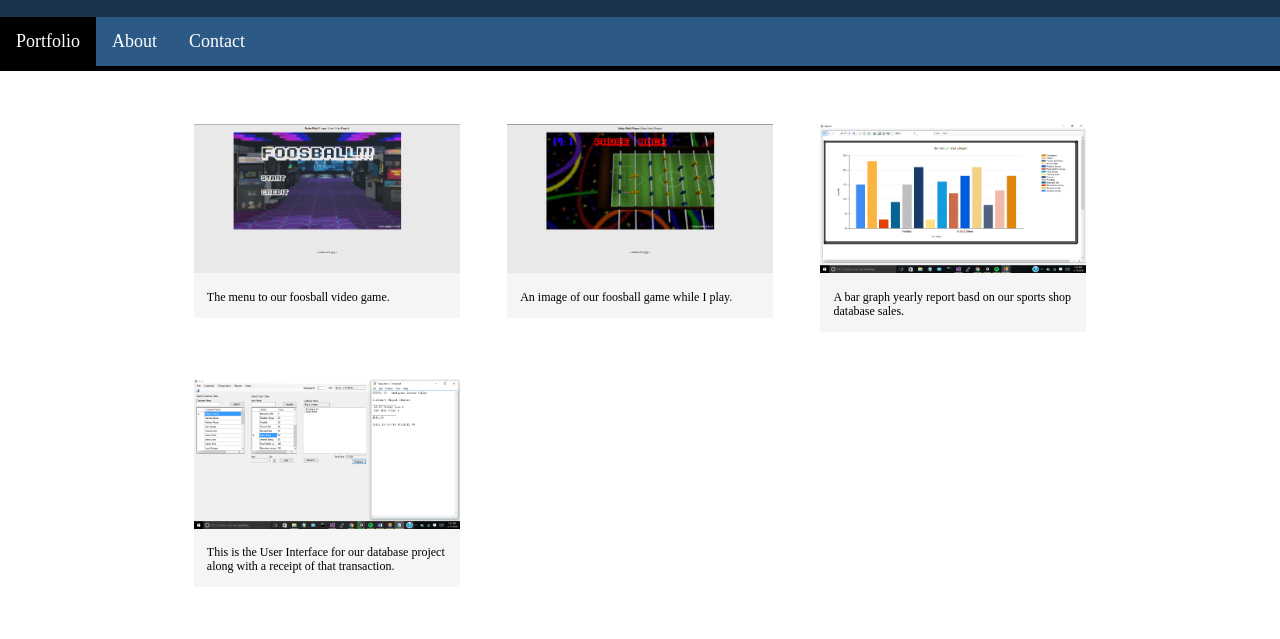
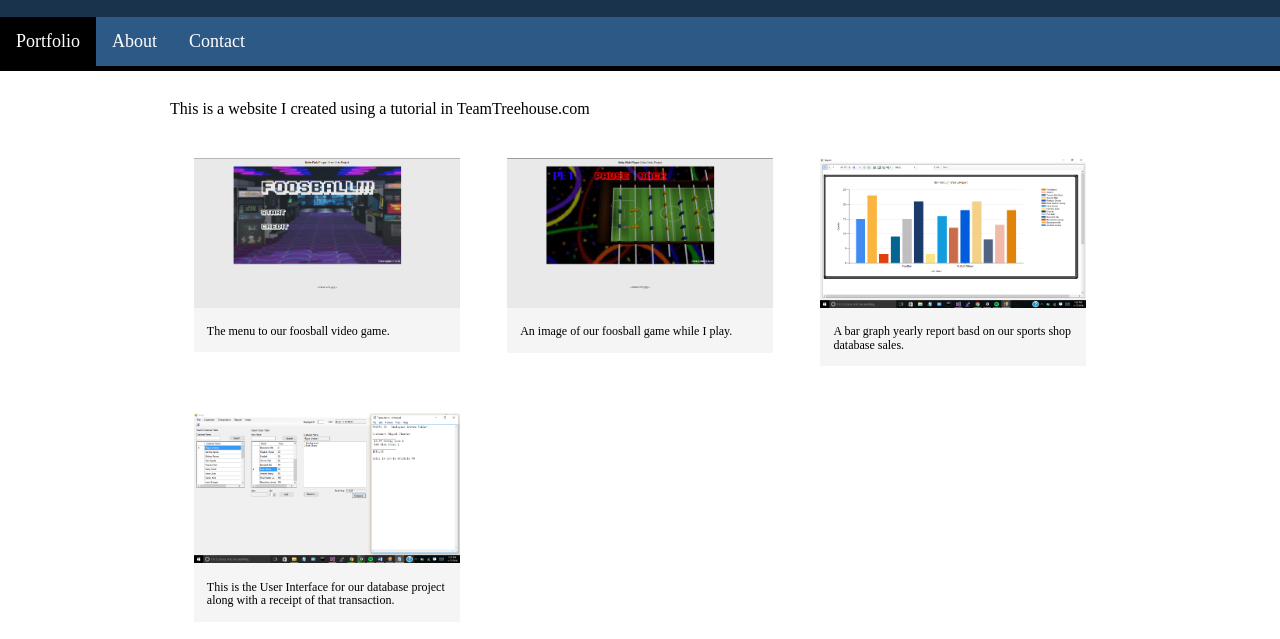
Before and after one commit to rd10/rd10.github.io, a plain HTML site: page index.html in a window 1280 px wide. Shown: the part 75-714 px from the top of the page. Drawn offline with nearby package versions, Linux system fonts and the light colour scheme.

Commit message:
Update index.html

```diff
--- a/index.html
+++ b/index.html
@@ -18,14 +18,11 @@
           <li><a href="index.html" class="selected">Portfolio</a></li>
           <li><a href="about.html"> About</a></li>
           <li><a href="contact.html">Contact</a></li>
-<!--          <ul style="float:right; list-style-type:none; ">
-            <li><a href="Q&A.html">Q&A</a></li>
-            <li><a href="login.html">Login</a></li>
-          </ul> -->
         </ul>
        </nav>
       </header>
     <div id="wrapper">
+      <p> This is a website I created using a tutorial in TeamTreehouse.com</p>
     <section>
       <ul id="gallery">
         <li>
```
